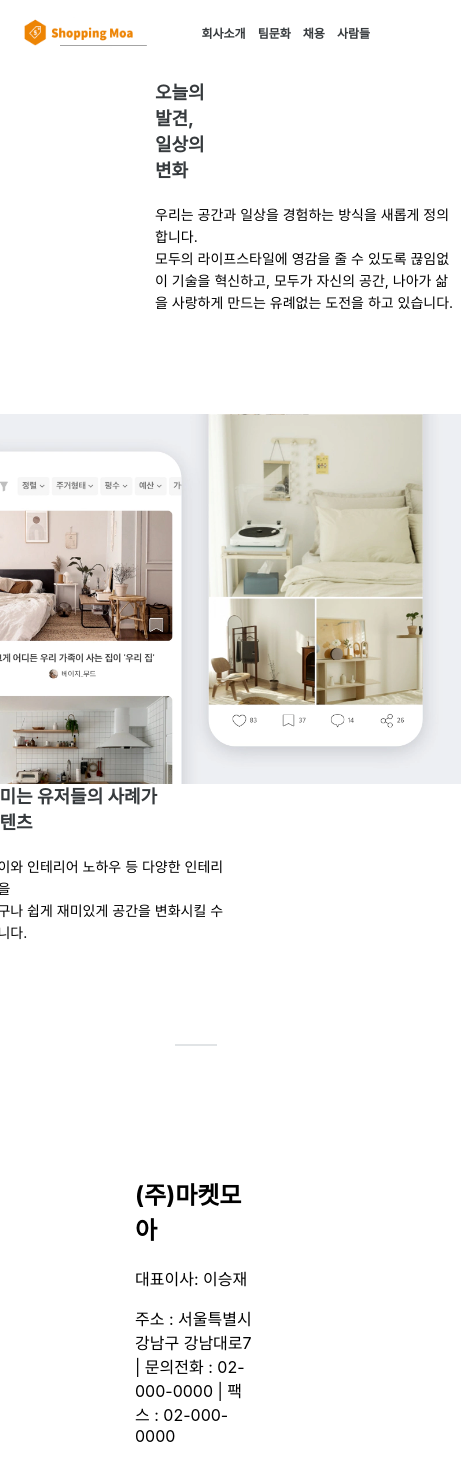
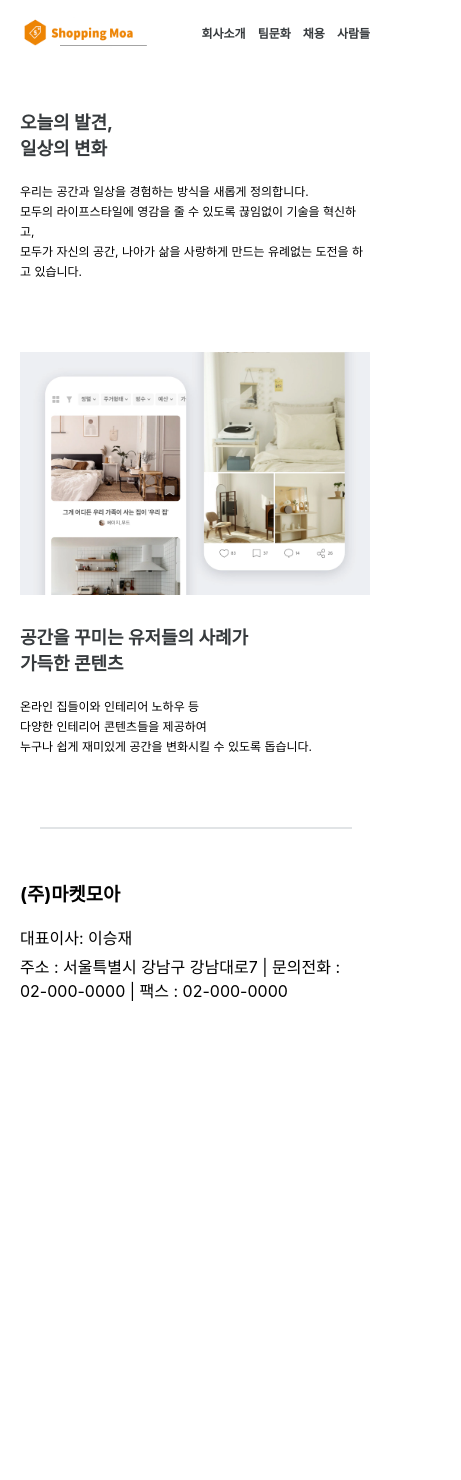
Before and after one commit to carrotdy/ohHouse-react, a React (Create React App) app: page / in a window 390 px wide. Shown: the top 1480 px of the page, 461 px wide, since content can reach past the window. After the commit the page ends 1052 px from the top, so only its background shows below. Built offline with nearby package versions, Linux system fonts and the light colour scheme.

Commit message:
main page 반응형 수정

```diff
--- a/src/views/common/Footer.tsx
+++ b/src/views/common/Footer.tsx
@@ -1,14 +1,29 @@
 import React from "react";
+import styled from "styled-components";
+import {
+    Mobile,
+    Tablet
+} from "../utils/CssUtil";
 
 export const Footer: React.FunctionComponent = () => {
 
     return (
-        <footer style={{ margin: "50px 135px" }}>
-            <h2>(주)마켓모아</h2>
+        <FooterContainer style={{}}>
+            <h3>(주)마켓모아</h3>
             <section>
-                <p>대표이사: 이승재</p>
-                <p>주소 : 서울특별시 강남구 강남대로7 | <span>문의전화 : 02-000-0000 | 팩스 : 02-000-0000</span></p>
+                <p style={{ marginBottom: "0px" }}>대표이사: 이승재</p>
+                <p style={{ marginTop: "5px" }}>주소 : 서울특별시 강남구 강남대로7 | <span>문의전화 : 02-000-0000 | 팩스 : 02-000-0000</span></p>
             </section>
-        </footer>
+        </FooterContainer>
     );
 };
+
+const FooterContainer = styled.footer({
+    margin: "50px 135px",
+    ...Tablet({
+        margin: "50px 65px",
+    }),
+    ...Mobile({
+        margin: "50px 20px",
+    }),
+})
--- a/src/views/main/회사소개.tsx
+++ b/src/views/main/회사소개.tsx
@@ -14,14 +14,14 @@ const 회사소개: React.FunctionComponent = () => {
             <IntroduceCompanyContainer>
                 <IntroduceCompany>
                     <Title>오늘의 발견,<br />일상의 변화</Title>
-                    <SubTitle>우리는 공간과 일상을 경험하는 방식을 새롭게 정의합니다.<br />모두의 라이프스타일에 영감을 줄 수 있도록 끊임없이 기술을 혁신하고, 모두가 자신의 공간, 나아가 삶을 사랑하게 만드는 유례없는 도전을 하고 있습니다.</SubTitle>
+                    <SubTitle>우리는 공간과 일상을 경험하는 방식을 새롭게 정의합니다.<br />모두의 라이프스타일에 영감을 줄 수 있도록 끊임없이 기술을 혁신하고,<br />모두가 자신의 공간, 나아가 삶을 사랑하게 만드는 유례없는 도전을 하고 있습니다.</SubTitle>
                     <IntroduceDetailContainer>
                         <IntroduceDetail>
                             <IntroductionCompanyDetailContainer>
                                 <ContentImage src={IntroContentsPNG} />
                                 <DetailTitleContainer>
                                     <Title>공간을 꾸미는 유저들의 사례가<br />가득한 콘텐츠</Title>
-                                    <SubTitle>온라인 집들이와 인테리어 노하우 등 다양한 인테리어 콘텐츠들을<br />제공하여 누구나 쉽게 재미있게 공간을 변화시킬 수 있도록 돕습니다.</SubTitle>
+                                    <SubTitle>온라인 집들이와 인테리어 노하우 등<br />다양한 인테리어 콘텐츠들을 제공하여<br />누구나 쉽게 재미있게 공간을 변화시킬 수 있도록 돕습니다.</SubTitle>
                                 </DetailTitleContainer>
                             </IntroductionCompanyDetailContainer>
                             <LineBottom />
@@ -33,36 +33,37 @@ const 회사소개: React.FunctionComponent = () => {
     );
 };
 
-export default 회사소개;
-
 const IntroduceCompanyContainer = styled.div({
     paddingTop: "150px",
     ...Tablet({
-        padding: "100px 65px",
+        padding: "100px 65px 0 65px",
     }),
     ...Mobile({
-        padding: "80px 20px"
+        padding: "80px 20px 0 20px",
     }),
 })
 
 const IntroduceCompany = styled.div({
     maxWidth: "1400px",
-    margin: "0px 135px"
+    margin: "0px 135px",
+    ...Tablet({
+        margin: "0px",
+    }),
 })
 
 const IntroductionCompanyDetailContainer = styled.div({
     display: "flex",
     alignItems: "center",
-    justifyContent: "space-between",
     padding: "100px 0",
     ...Tablet({
         display: "grid",
         justifyContent: "center",
+        padding: "60px 0",
     }),
     ...Mobile({
         display: "grid",
         justifyContent: "center",
-        padding: "80px 0",
+        padding: "50px 0",
     }),
 })
 
@@ -92,13 +93,16 @@ const ContentImage = styled.img({
     backgroundColor: "pink",
     width: "460px",
     height: "320px",
+    marginRight: "60px",
     ...Tablet({
-        width: "auto",
-        height: "570px",
+        width: "520px",
+        height: "360px",
+        marginRight: 0,
     }),
     ...Mobile({
-        width: "auto",
-        height: "370px",
+        width: "350px",
+        height: "243px",
+        marginRight: 0,
     }),
 })
 
@@ -112,6 +116,7 @@ const Title = styled.div({
     ...Tablet({
         fontSize: "28px",
         lineHeight: "38px",
+        marginTop: "30px",
     }),
     ...Mobile({
         fontSize: "18px",
@@ -124,10 +129,10 @@ const SubTitle = styled.div({
     fontWeight: "400",
     lineHeight: "26px",
     margin: "20px 0",
-    width: "497px",
     ...Mobile({
-        width: "300px",
-        fontSize: "14px",
-        lineHeight: "22px",
+        fontSize: "12px",
+        lineHeight: "20px",
     }),
 })
+
+export default 회사소개;
```
